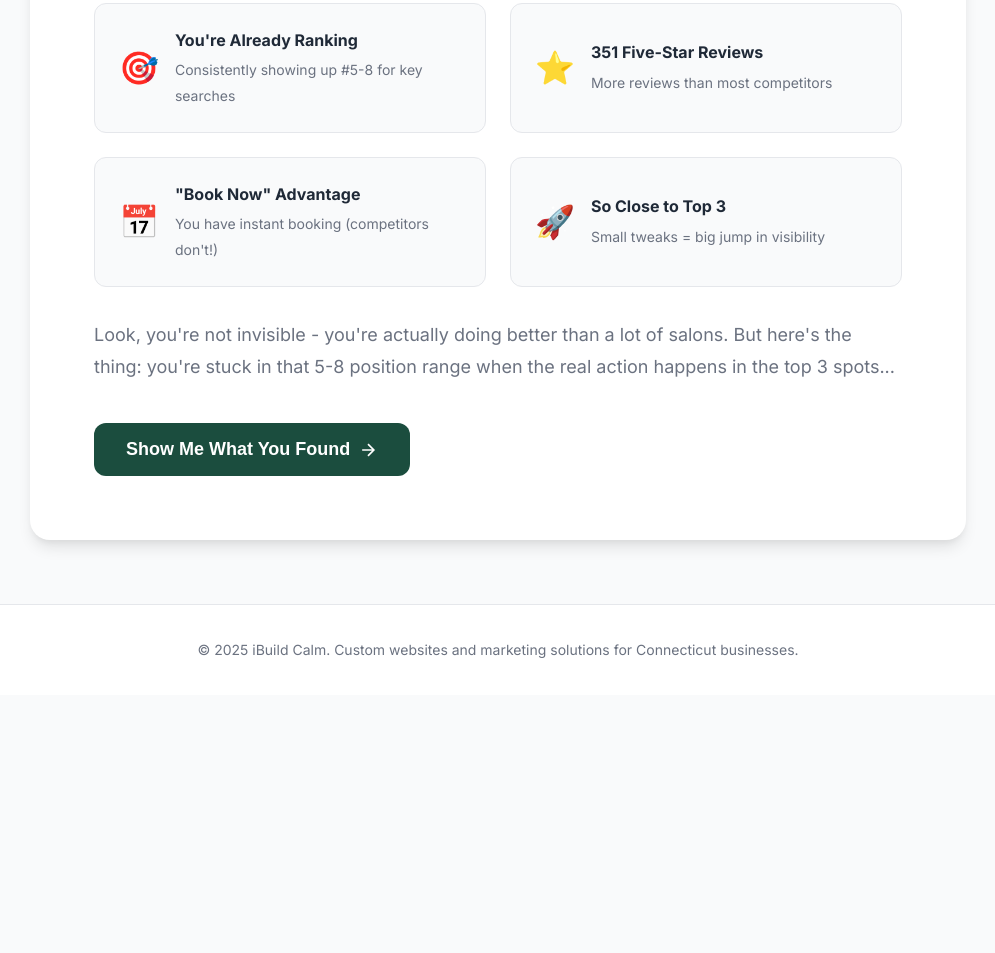
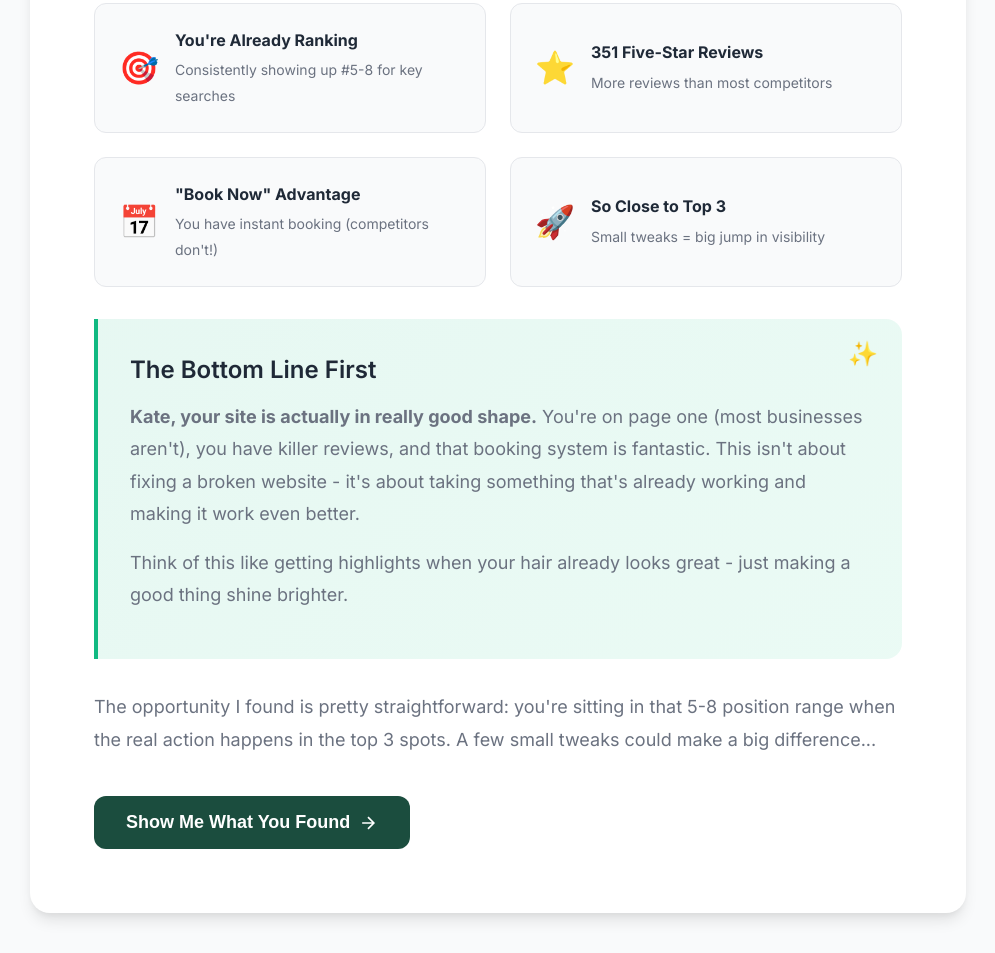
Before and after one commit to builtbytom/kate-seo-interactive, a website: page index.html in a window 1280 px wide. Shown: the part 511-1464 px from the top of the page, without its empty margins (142-1137 px from the left). Before the commit the page ends 1206 px from the top, so only its background shows below. Drawn offline with Linux system fonts and the light colour scheme.

Commit message:
Added positive TLDR section and softened language to be more enhancement-focused

```diff
--- a/index.html
+++ b/index.html
@@ -63,7 +63,13 @@
                     </div>
                 </div>
 
-                <p>Look, you're not invisible - you're actually doing better than a lot of salons. But here's the thing: you're stuck in that 5-8 position range when the real action happens in the top 3 spots...</p>
+                <div class="tldr-box">
+                    <h3>The Bottom Line First</h3>
+                    <p><strong>Kate, your site is actually in really good shape.</strong> You're on page one (most businesses aren't), you have killer reviews, and that booking system is fantastic. This isn't about fixing a broken website - it's about taking something that's already working and making it work even better.</p>
+                    <p>Think of this like getting highlights when your hair already looks great - just making a good thing shine brighter.</p>
+                </div>
+
+                <p>The opportunity I found is pretty straightforward: you're sitting in that 5-8 position range when the real action happens in the top 3 spots. A few small tweaks could make a big difference...</p>
 
                 <button class="btn-primary" onclick="showSection('reality')">
                     <span>Show Me What You Found</span>
@@ -105,8 +111,8 @@
         <!-- Diagnosis Section -->
         <section class="diagnosis hidden" id="diagnosis">
             <div class="content">
-                <h2>Why You're Stuck at #6</h2>
-                <p class="subtitle">It's actually pretty simple to fix</p>
+                <h2>The Small Things That Make a Big Difference</h2>
+                <p class="subtitle">A few quick tweaks to help you climb those rankings</p>
 
                 <div class="title-comparison">
                     <h3>Look, Google basically reads your website title like a book cover. Here's what it's seeing:</h3>
@@ -211,7 +217,7 @@
                                     <div class="code-box good">Salon Space - Professional Hair Salon in North Haven, CT</div>
                                 </div>
                             </div>
-                            <p class="step-note">The current title looks spammy - "Hair Products, Curly Hair Products" is repetitive keyword stuffing that makes Google and customers trust you less. The optimized version sounds professional while still including your location and what you do.</p>
+                            <p class="step-note">Your current title has some repetitive elements - "Hair Products, Curly Hair Products" - that can actually work against you with Google's algorithm. The optimized version sounds more natural while still including your location and services clearly.</p>
                         </div>
                     </div>
 
--- a/style.css
+++ b/style.css
@@ -527,6 +527,23 @@ p {
     border-left-color: var(--danger);
 }
 
+.tldr-box {
+    background: linear-gradient(135deg, rgba(16, 185, 129, 0.1) 0%, rgba(52, 211, 153, 0.1) 100%);
+    border-left: 4px solid var(--secondary);
+    padding: 2rem;
+    margin: 2rem 0;
+    border-radius: 0 16px 16px 0;
+    position: relative;
+}
+
+.tldr-box::before {
+    content: '✨';
+    position: absolute;
+    top: 1rem;
+    right: 1.5rem;
+    font-size: 1.5rem;
+}
+
 .real-results, .real-comparison {
     margin: 2rem 0;
 }
```
